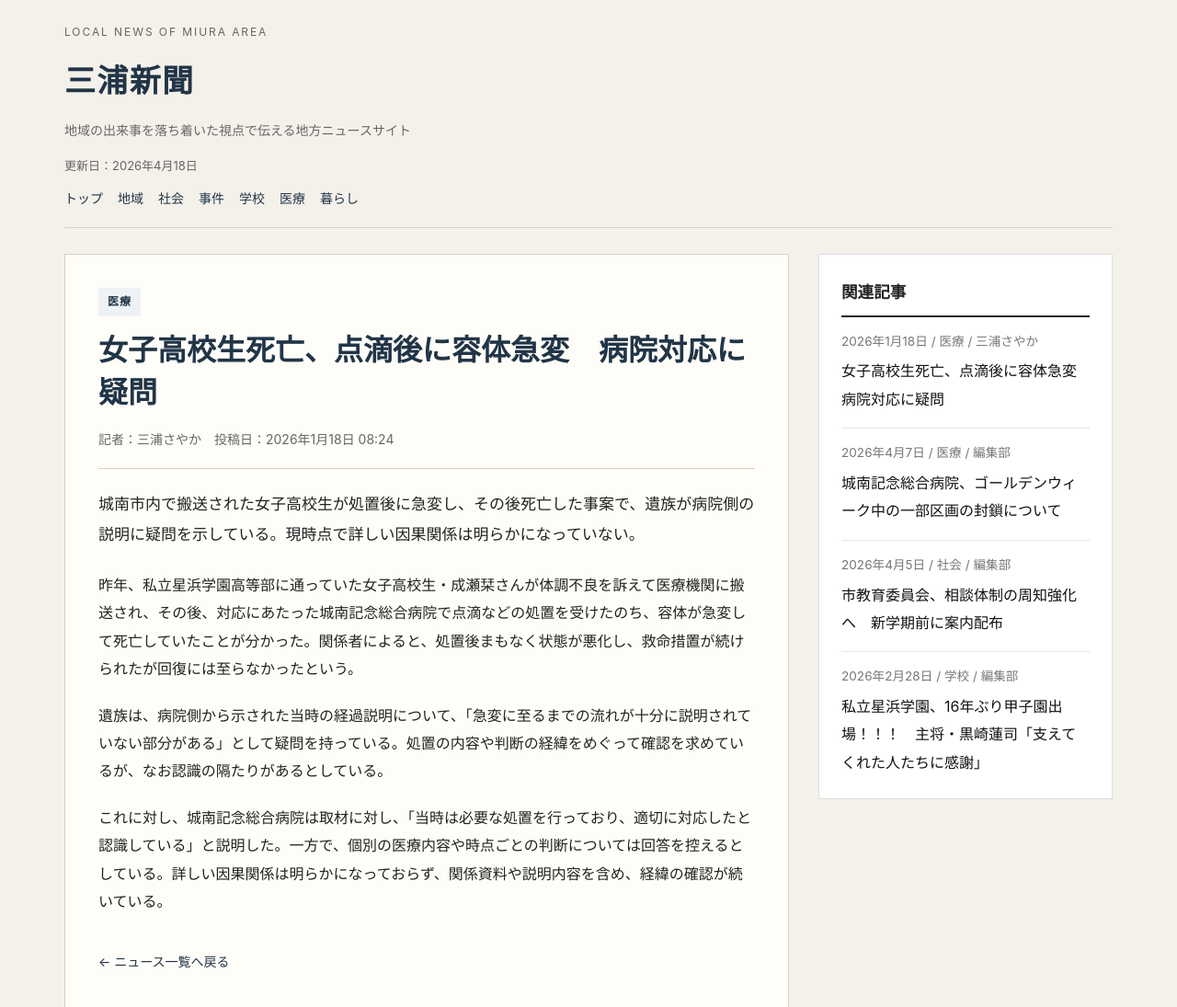
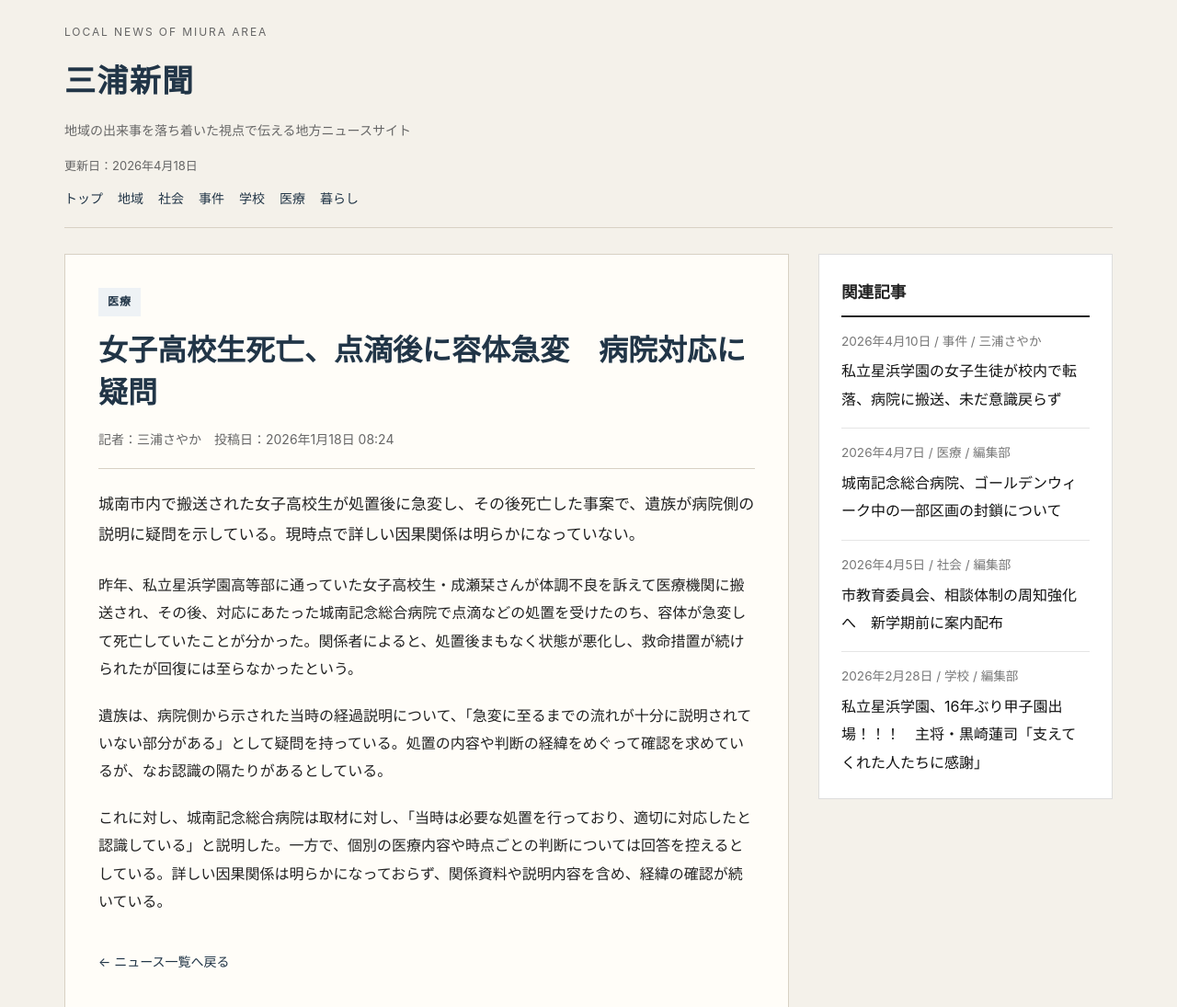
Before and after one commit to ryosukeucchi0112-boop/news-article-naruse, a plain HTML site: page index.html in a window 1280 px wide. Shown: the top 1095 px of the page at 92% size. Drawn offline with Linux system fonts and the light colour scheme.

Commit message:
Update related article metadata and links

```diff
--- a/index.html
+++ b/index.html
@@ -294,10 +294,10 @@
 
         <div class="related-list">
           <article class="related-item">
-            <div class="related-meta">2026年1月18日 / 医療 / 三浦さやか</div>
+            <div class="related-meta">2026年4月10日 / 事件 / 三浦さやか</div>
             <div class="related-title">
-              <a href="https://ryosukeucchi0112-boop.github.io/news-article-hospital-death/">
-                女子高校生死亡、点滴後に容体急変　病院対応に疑問
+              <a href="https://ryosukeucchi0112-boop.github.io/news-article-student-fall/">
+               私立星浜学園の女子生徒が校内で転落、病院に搬送、未だ意識戻らず
               </a>
             </div>
           </article>
```
